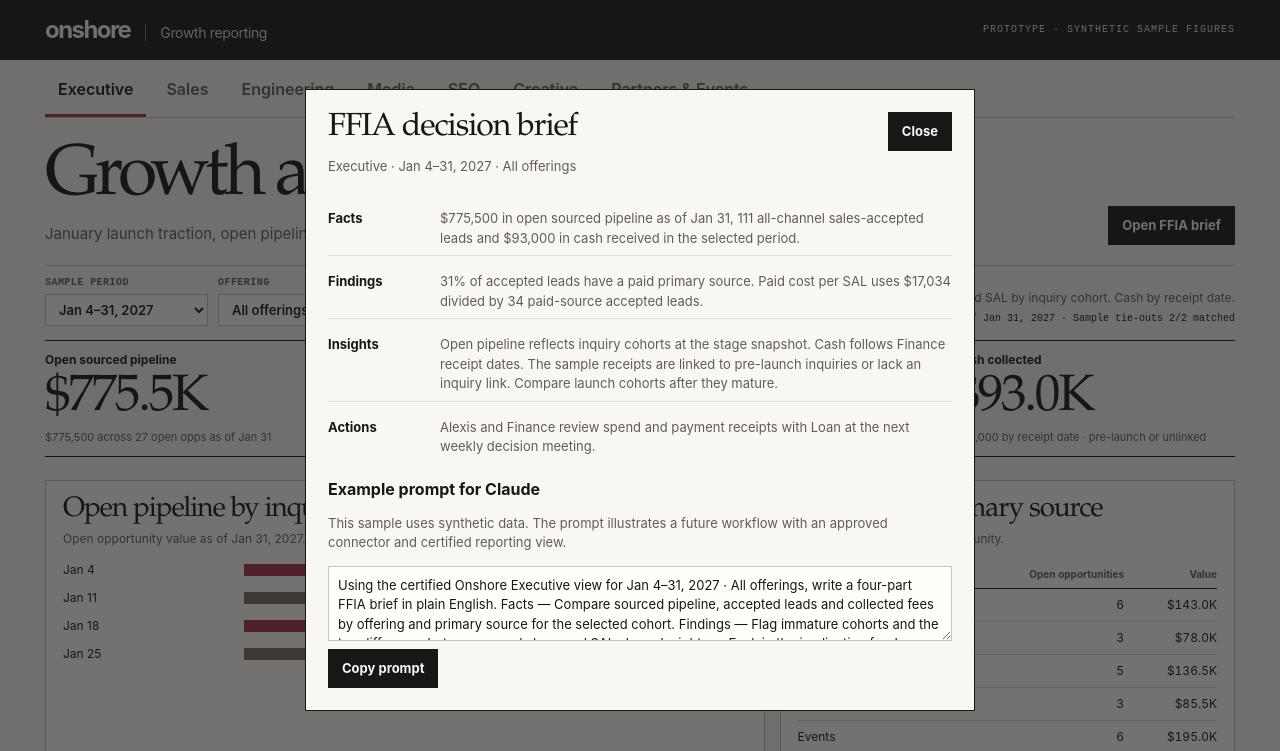
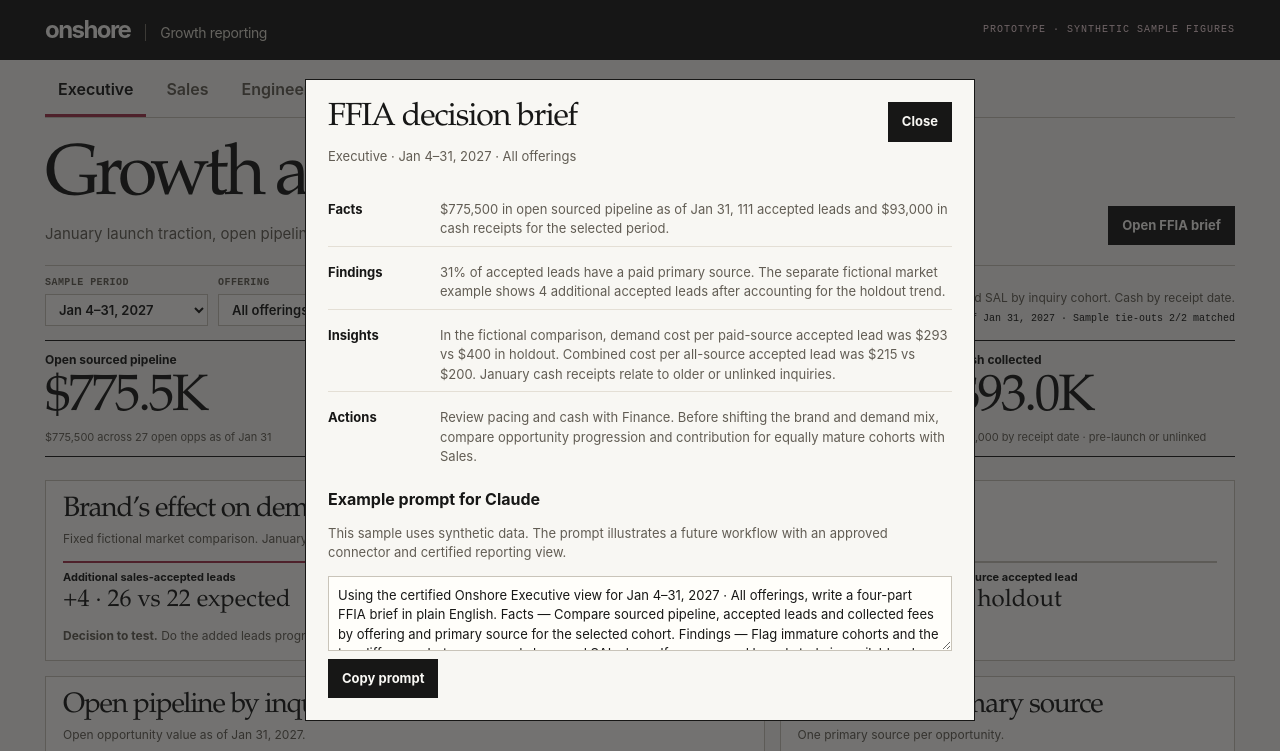
Before and after one commit to silvermanjared-web/onshore-growth-dashboard-preview, a plain HTML site: page index.html in a window 1280 px wide. Both pictures are taken after a click on the button "Open FFIA brief". Shown: the top 751 px of the page. Drawn offline with Linux system fonts and the light colour scheme.

Commit message:
Summarize brand impact on the Executive dashboard

```diff
--- a/index.html
+++ b/index.html
@@ -36,6 +36,10 @@
   .study-note{margin:8px 0 13px;padding:8px 10px;border-left:3px solid var(--accent);background:var(--soft);font-size:13px}
   .efficiency{display:grid;grid-template-columns:1fr 1fr;gap:10px;margin:12px 0 0;padding:0;font-size:12px}
   .efficiency div{border-top:1px solid var(--line);padding:8px 0 0}.efficiency dt{font-weight:700}.efficiency dd{margin:3px 0;color:var(--muted)}
+  .executive-brand{display:grid;grid-template-columns:repeat(3,minmax(0,1fr));gap:12px;margin:10px 0 0}
+  .executive-brand div{min-width:0;border-top:2px solid var(--line);padding-top:6px}.executive-brand div:first-child{border-color:var(--accent)}
+  .executive-brand dt{font-size:11px;font-weight:650}.executive-brand dd{margin:2px 0 0;font:400 24px/1.16 var(--serif)}
+  @media(max-width:660px){.executive-brand{grid-template-columns:1fr;gap:6px}}
   .brand-delivery{margin-top:13px;border-top:1px solid var(--line);padding-top:10px;font-size:12px}.brand-delivery summary{font-weight:700;cursor:pointer}
   @media(max-width:660px){.growth-flow{grid-template-columns:1fr;gap:14px}.flow-arrow{right:12px;top:auto;bottom:-16px;transform:rotate(90deg)}.efficiency{grid-template-columns:1fr}}
 </style>
@@ -202,6 +206,7 @@ function executive(rows) {
     kpi("Paid cost per SAL",cp(paidSpend,paidSal),usd(paidSpend)+" demand spend ÷ "+n(paidSal)+" paid-source SAL"),
     kpi("Cash collected",shortUsd(cash),usd(cash)+" by receipt date · pre-launch or unlinked")
   ])+stacked(
+    executiveBrandReadout(),
     box("Open pipeline by inquiry week","Open opportunity value as of "+snapshot.full+".",bars(weekly(rows,"pipeline"),shortUsd)),
     box("Pipeline by primary source","One primary source per opportunity.",table(["Source","Open opportunities","Value"],channels(rows,(name,data)=>[name,n(total(data,"openOpp")),shortUsd(total(data,"pipeline"))]),[1,2])),
     box("Launch traction by inquiry week","The synthetic launch starts with limited delivery. Read accepted leads and held meetings alongside cohort age.",table(["Inquiry week","All-source SAL","Paid-source SAL","Held meetings"],weeks.flatMap((week,wi)=>{
@@ -209,7 +214,7 @@ function executive(rows) {
       if (!cohort.length) return [];
       return [[week,n(total(cohort,"sal")),n(total(cohort.filter(row=>row.type==="paid"),"sal")),n(total(cohort,"held"))]];
     }),[1,2,3]),true),
-    box("Decision for the next review","Example agenda for Dominic, Alexis, Loan and Finance.",defs([["Compare","Review paid-search and partner quality once cohorts have comparable maturity."],["Confirm","Tie cash to Finance receipt dates and review which receipts have an inquiry link."],["Decide","Review pacing and tracking evidence with Sales and Finance before the next spend increase."]]),true)
+    box("Decision for the next review","Example agenda for Dominic, Alexis, Loan and Finance.",defs([["Compare","Review paid-search and partner quality once cohorts have comparable maturity."],["Confirm","Tie cash to Finance receipt dates and review which receipts have an inquiry link."],["Decide","Check whether additional accepted leads advance to opportunities and justify the combined media cost before shifting the mix."]]),true)
   );
 }
 const rejectionReasons = [
@@ -335,6 +340,17 @@ function brandStudyReadout() {
   const combinedWithout = study.demandSpend/accepted.holdout[1];
   return {funnel,additionalAccepted,acceptedWithBrand:accepted.test[1],expectedAccepted,demandWith,demandWithout,combinedWith,combinedWithout,
     brandCostPerAdded:study.extraBrandSpend/additionalAccepted};
+}
+
+function executiveBrandReadout() {
+  const example = brandStudyReadout();
+  const signals = defs([
+    ["Additional sales-accepted leads","+"+n(example.additionalAccepted)+" · "+n(example.acceptedWithBrand)+" vs "+n(example.expectedAccepted)+" expected"],
+    ["Demand cost per paid-source accepted lead",usd(example.demandWith)+" vs "+usd(example.demandWithout)+" holdout"],
+    ["Combined cost per all-source accepted lead",usd(example.combinedWith)+" vs "+usd(example.combinedWithout)+" holdout"]
+  ],"executive-brand");
+  return box("Brand’s effect on demand","Fixed fictional market comparison. January filters apply to the operating KPIs.",
+    signals+'<p class="study-footnote"><strong>Decision to test.</strong> Do the added leads progress far enough to justify the higher combined cost? <a href="#media" data-open-media>See the full comparison in Media</a>.</p>',true);
 }
 
 function growthJourney() {
@@ -472,7 +488,7 @@ function partners(rows) {
 }
 const renderers = {executive,sales,engineering,media,seo,creative,partners};
 const briefs = {
-  executive:["Compare sourced pipeline, accepted leads and collected fees by offering and primary source for the selected cohort.","Flag immature cohorts and the top difference between spend share and SAL share.","Explain the implication for January allocation in one plain-language sentence.","Propose one action, a named business owner and the next review date."],
+  executive:["Compare sourced pipeline, accepted leads and collected fees by offering and primary source for the selected cohort.","Flag immature cohorts and the top difference between spend share and SAL share. If an approved brand study is available, show accepted-lead lift and combined media cost.","Explain the implication for January allocation in one plain-language sentence.","Propose one action, a named business owner and the next review date."],
   sales:["Show accepted leads, held meetings, rejection counts and current-stage age for the selected cohorts.","Identify one conversion bottleneck or incomplete disposition.","Account for cohort age before interpreting the gap.","Propose a CRM hygiene or handoff change for Loan and the Salesforce admin."],
   engineering:["List stale inputs, unmatched joins and synthetic lead check results.","Isolate the first broken checkpoint and state which published metrics it affects.","Explain what decisions should wait for the feed or join to recover.","Assign a verifier and require reconciliation before publishing changes."],
   media:["Show demand spend and accepted leads for the selected cohort. Show brand delivery for the selected period.","With a valid holdout, estimate additional accepted leads and compare demand-only and combined cost.","Check cohort age, uncertainty and whether opportunity value supports the additional spend.","Review the next creative and spend decision with Marketing and Sales."],
@@ -488,8 +504,15 @@ function exampleBrief(rows) {
   const mql = total(rows,"mql");
   const paidSal = total(paid,"sal");
   switch (currentView) {
-    case "executive":
-      return [usd(total(rows,"pipeline"))+" in open sourced pipeline as of "+snapshot.short+", "+n(sal)+" all-channel sales-accepted leads and "+usd(total(currentReceipts(),"amount"))+" in cash received in the selected period.",ratio(paidSal,sal)+" of accepted leads have a paid primary source. Paid cost per SAL uses "+usd(total(paid,"cost"))+" divided by "+n(paidSal)+" paid-source accepted leads.","Open pipeline reflects inquiry cohorts at the stage snapshot. Cash follows Finance receipt dates. The sample receipts are linked to pre-launch inquiries or lack an inquiry link. Compare launch cohorts after they mature.","Alexis and Finance review spend and payment receipts with Loan at the next weekly decision meeting."];
+    case "executive": {
+      const example = brandStudyReadout();
+      return [
+        usd(total(rows,"pipeline"))+" in open sourced pipeline as of "+snapshot.short+", "+n(sal)+" accepted leads and "+usd(total(currentReceipts(),"amount"))+" in cash receipts for the selected period.",
+        ratio(paidSal,sal)+" of accepted leads have a paid primary source. The separate fictional market example shows "+n(example.additionalAccepted)+" additional accepted leads after accounting for the holdout trend.",
+        "In the fictional comparison, demand cost per paid-source accepted lead was "+usd(example.demandWith)+" vs "+usd(example.demandWithout)+" in holdout. Combined cost per all-source accepted lead was "+usd(example.combinedWith)+" vs "+usd(example.combinedWithout)+". January cash receipts relate to older or unlinked inquiries.",
+        "Review pacing and cash with Finance. Before shifting the brand and demand mix, compare opportunity progression and contribution for equally mature cohorts with Sales."
+      ];
+    }
     case "sales": {
       const {reasonCounts,rejected,pending} = salesDisposition(rows);
       const topReason = reasonCounts.indexOf(Math.max(...reasonCounts));
@@ -552,6 +575,13 @@ function switchTab(view) {
   if (location.protocol==="file:") { location.hash = view; }
   else { history.replaceState(null,"","#"+view); }
 }
+$("dashboard").addEventListener("click",event=>{
+  const link = event.target.closest("a[data-open-media]");
+  if (!link || event.metaKey || event.ctrlKey || event.shiftKey || event.altKey) return;
+  event.preventDefault();
+  switchTab("media");
+  $("tab-media").focus();
+});
 for (const [key,meta] of Object.entries(viewMeta)) {
   const button = document.createElement("button");
   button.type = "button";
```
